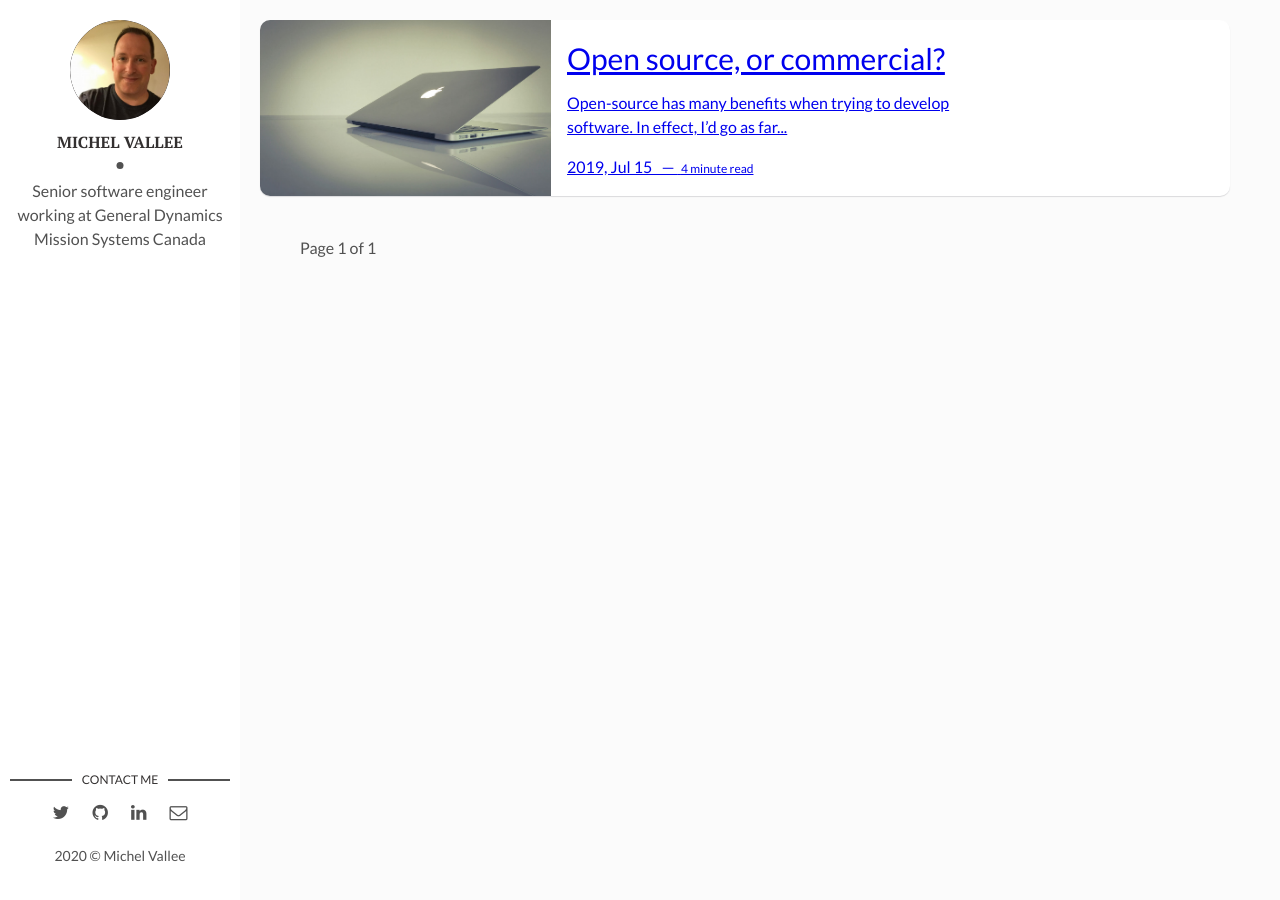
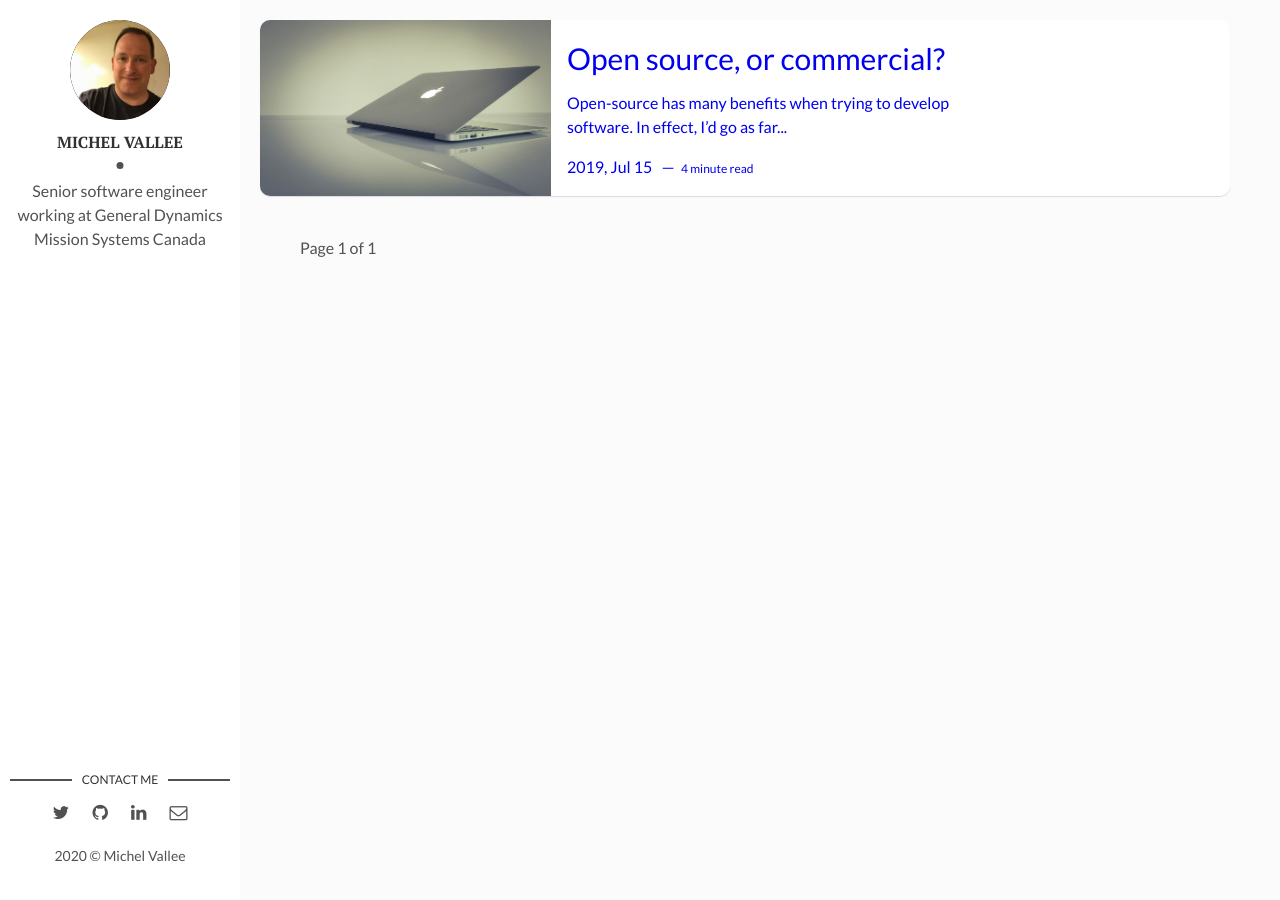
Before and after one commit to Limech/limech.github.io, a Jekyll site: the page built from index.html, in a window 1280 px wide. Built offline with Jekyll 4.4.1, drawn with Linux system fonts in a browser that asks for light colours; the list of posts is cut into pages by our own code.

Commit message:
Update main.css

```diff
--- a/assets/css/main.css
+++ b/assets/css/main.css
@@ -1169,6 +1169,10 @@ footer .copyright {
   margin-top: 0;
 }
 
+.post a {
+   text-decoration: none;
+}
+
 a.older-posts, a.newer-posts {
   font-size: 18px;
   display: inline-block;
```
